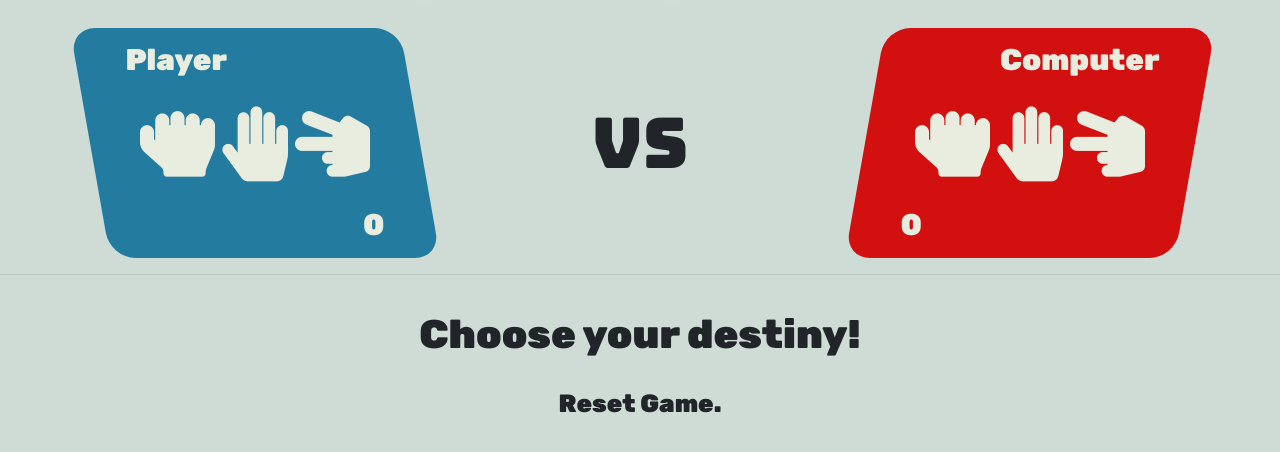
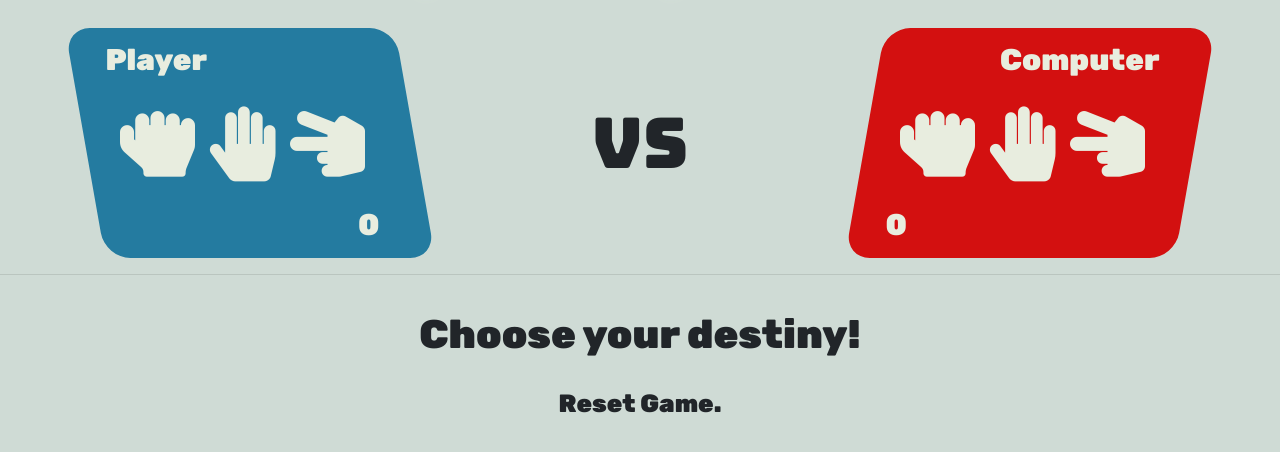
Before and after one commit to Josua518/Cube, a PHP site: page /rps.html in a window 1280 px wide. Shown: the part 94-546 px from the top of the page. Run offline with PHP 8.4, Linux system fonts and the light colour scheme; some libraries are stand-ins or nearby versions.

Commit message:
Update rps.css

```diff
--- a/rps.css
+++ b/rps.css
@@ -29,13 +29,13 @@ body {
 .player, .computer {
   width: 330px;
   height: 230px;
-  margin-left: 5px;
+  margin-left: 0px;
   border-radius: 25px;
   display: flex;
   justify-content: space-between;
   flex-direction: column;
   color: #e8eddf;
-  padding-left: 50px;
+  padding-left: 35px;
   padding-right: 50px;
 }
 
```
